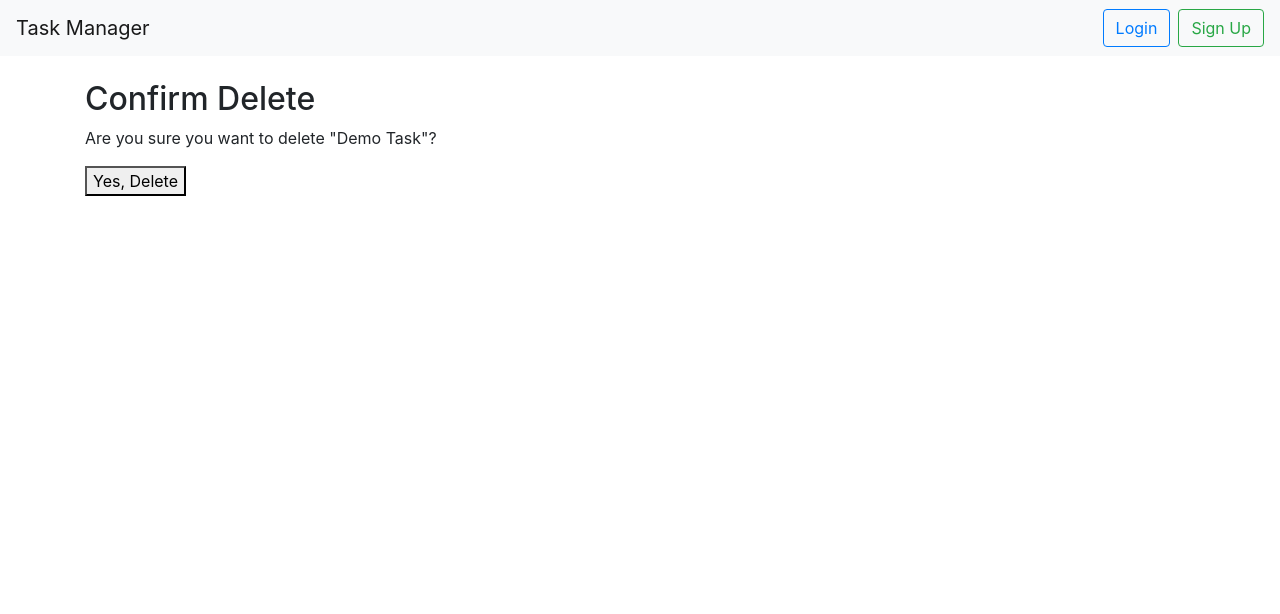
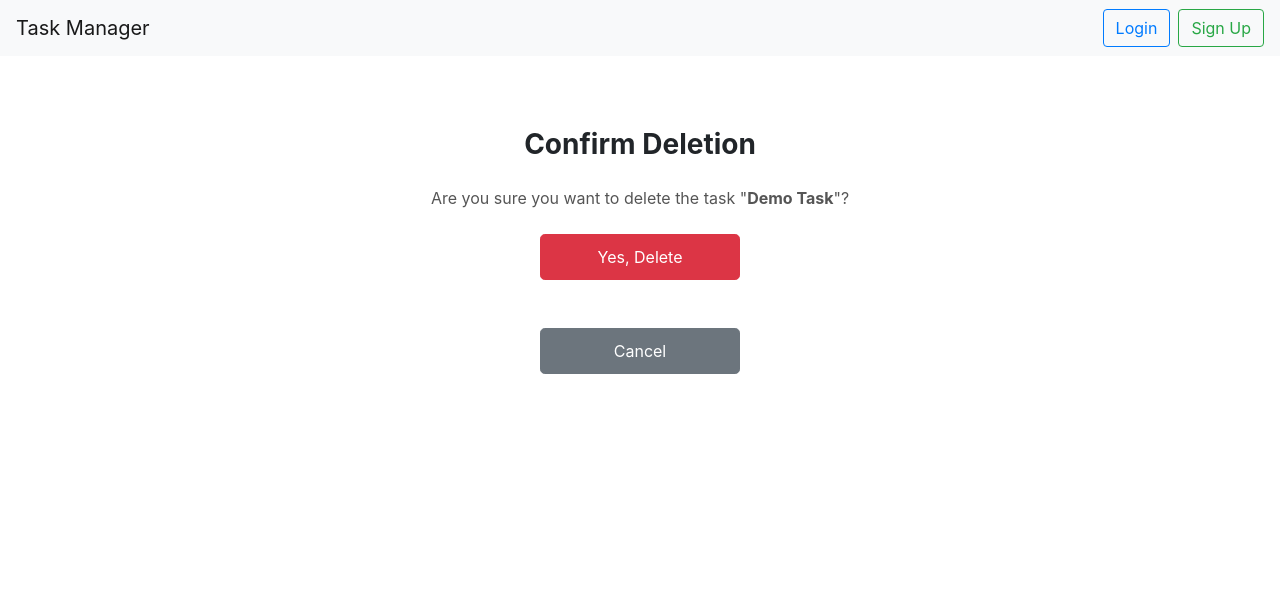
Before and after one commit to arjungautam1/python-project, a Django app: page /tasks/9/delete/ in a window 1280 px wide. Shown: the top 614 px of the page. Run offline with Django 5.2, Linux system fonts and the light colour scheme; data comes from the database, SQL or seed files in the repository; both versions use the stored data as it was after the commit; some libraries are stand-ins or nearby versions.

Commit message:
final touch

```diff
--- a/core/templates/core/task_confirm_delete.html
+++ b/core/templates/core/task_confirm_delete.html
@@ -1,9 +1,21 @@
 {% extends 'core/base.html' %}
 {% block content %}
-<h2>Confirm Delete</h2>
-<p>Are you sure you want to delete "{{ task.title }}"?</p>
-<form method="post">
-    {% csrf_token %}
-    <button type="submit">Yes, Delete</button>
-</form>
+<div class="container mt-5" style="max-width: 600px; text-align: center;">
+    <h2 class="mb-4" style="font-size: 28px; font-weight: bold;">Confirm Deletion</h2>
+
+    <p style="font-size: 16px; color: #555;">Are you sure you want to delete the task "<strong>{{ task.title }}</strong>"?</p>
+
+    <div class="mt-4">
+        <form method="post">
+            {% csrf_token %}
+            <button type="submit" class="btn btn-danger btn-lg" style="padding: 10px 20px; font-size: 16px; width: 200px;">
+                Yes, Delete
+            </button>
+        </form>
+        <br><br>
+        <a href="{% url 'task_list' %}" class="btn btn-secondary btn-lg" style="padding: 10px 20px; font-size: 16px; width: 200px;">
+            Cancel
+        </a>
+    </div>
+</div>
 {% endblock %}
--- a/core/urls.py
+++ b/core/urls.py
@@ -1,12 +1,14 @@
 from django.urls import path
 from . import views
 from django.contrib.auth import views as auth_views
+from django.shortcuts import redirect
 
 urlpatterns = [
     path('signup/', views.signup, name='signup'),
     path('login/', auth_views.LoginView.as_view(template_name='core/login.html'), name='login'),
-    path('logout/', auth_views.LogoutView.as_view(next_page='task_list'), name='logout'),
-    path('', views.task_list, name='task_list'),
+    path('logout/', auth_views.LogoutView.as_view(next_page='login'), name='logout'),
+    path('', views.redirect_to_login, name='home'),  # Redirect to login if not authenticated
+    path('tasks/', views.task_list, name='task_list'),
     path('tasks/new/', views.task_create, name='task_create'),
     path('tasks/<int:pk>/edit/', views.task_update, name='task_update'),
     path('tasks/<int:pk>/delete/', views.task_delete, name='task_delete'),
--- a/core/views.py
+++ b/core/views.py
@@ -5,6 +5,10 @@ from django.shortcuts import render, get_object_or_404, redirect
 from django.contrib.auth import login
 from .forms import CustomUserCreationForm, TaskForm
 from .models import Task
+from django.shortcuts import redirect
+from django.contrib.auth.decorators import login_required
+
+
 
 def signup(request):
     if request.method == 'POST':
@@ -49,3 +53,10 @@ def task_delete(request, pk):
         task.delete()
         return redirect('task_list')
     return render(request, 'core/task_confirm_delete.html', {'task': task})
+
+
+# View to redirect users to the login page if not authenticated
+def redirect_to_login(request):
+    if not request.user.is_authenticated:
+        return redirect('login')  # Redirect to the login page if not logged in
+    return redirect('task_list')  # Redirect to task list if user is authenticated
```
Also changed, not shown: db.sqlite3.
